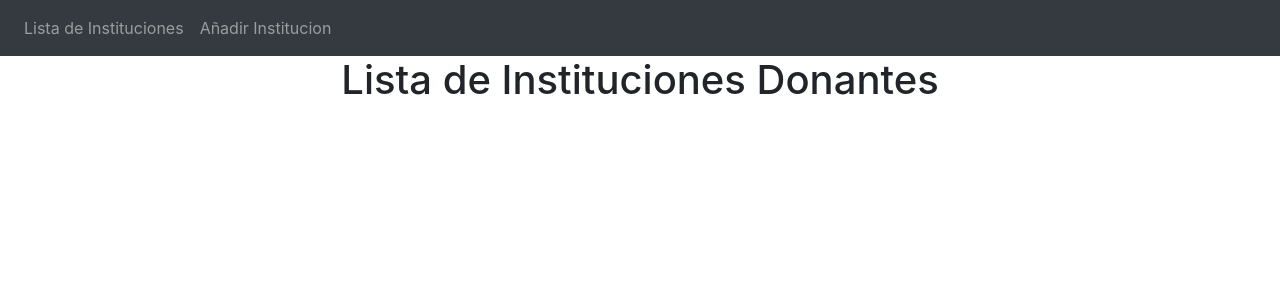
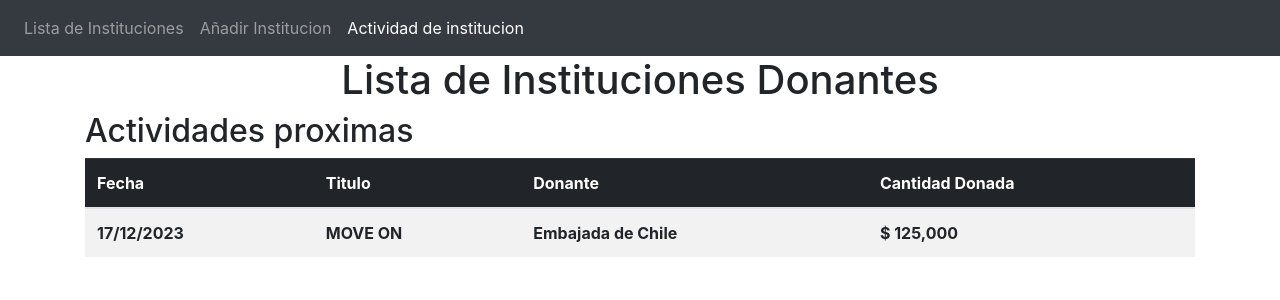
Before and after one commit to miguelvides/SNYA-Front-End, an Angular app: page /actividad-institucion in a window 1280 px wide. Before the commit this address led to /. Shown: the top 300 px of the page. Built offline with nearby package versions, Linux system fonts and the light colour scheme.

Commit message:
Vista de Actividades (Agregar)

```diff
--- /dev/null
+++ b/src/app/actividad-institucion/actividad-institucion.component.html
@@ -0,0 +1,20 @@
+<h2>Actividades proximas</h2>
+<table class="table table-striped">
+    <thead class="table-dark">
+      <tr>
+      <th>Fecha</th>
+        <th>Titulo</th>
+        <th>Donante</th>
+        <th>Cantidad Donada</th>
+        </thead>
+          <tbody>
+            <tr>
+                <th>17/12/2023</th>
+                <th>MOVE ON</th>
+                <th>Embajada de Chile</th>
+                <th>$ 125,000</th>
+            </tr>
+        </tbody>
+
+
+    </table>
--- a/src/app/app-routing.module.ts
+++ b/src/app/app-routing.module.ts
@@ -3,10 +3,12 @@ import { ListaInstitucionesComponent } from './lista-instituciones/lista-institu
 import { NgModule } from '@angular/core';
 import { RouterModule, Routes } from '@angular/router';
 import { RegistrarInstitucionComponent } from './registrar-institucion/registrar-institucion.component';
+import { ActividadInstitucionComponent } from './actividad-institucion/actividad-institucion.component';
 const routes: Routes = [
   {path : 'instituciones',component:ListaInstitucionesComponent},
   {path : '',redirectTo:'instituciones',pathMatch:'full'},
   {path : 'registrar-institucion',component:RegistrarInstitucionComponent}
+  ,{path : 'actividad-institucion',component:ActividadInstitucionComponent}
 
 ];
 
--- a/src/app/app.component.html
+++ b/src/app/app.component.html
@@ -6,6 +6,9 @@
     <li class="nav-item">
       <a routerLink="registrar-institucion" routerLinkActive="active" class="nav-link" >Añadir Institucion</a>
     </li>
+    <li class="nav-item">
+      <a routerLink="actividad-institucion" routerLinkActive="active" class="nav-link" >Actividad de institucion</a>
+    </li>
   </ul>
 </nav>
 
--- a/src/app/app.module.ts
+++ b/src/app/app.module.ts
@@ -7,6 +7,8 @@ import { ListaInstitucionesComponent } from './lista-instituciones/lista-institu
 import { HttpClientModule } from '@angular/common/http';
 import { RegistrarInstitucionComponent } from './registrar-institucion/registrar-institucion.component';
 import { FormsModule } from '@angular/forms';
+
+
 @NgModule({
   declarations: [
     AppComponent,
```
Also changed, not shown: src/app/actividad-institucion/actividad-institucion.component.ts (added, +10 -0 lines), src/app/actividad-institucion/actividad-institucion.component.css (added), 1 other file (tests, documents, lock files or other folders).
